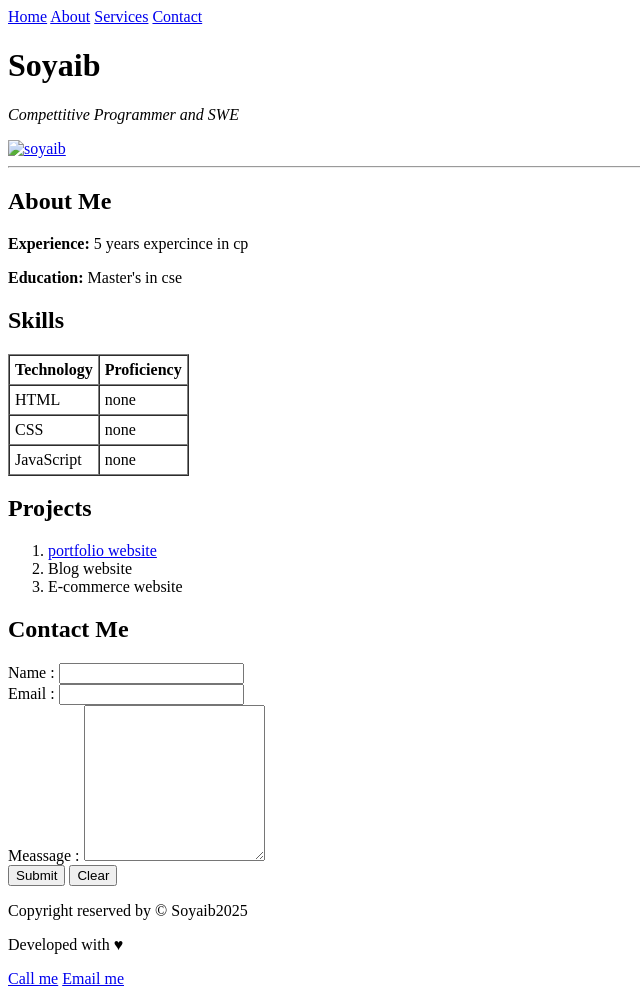
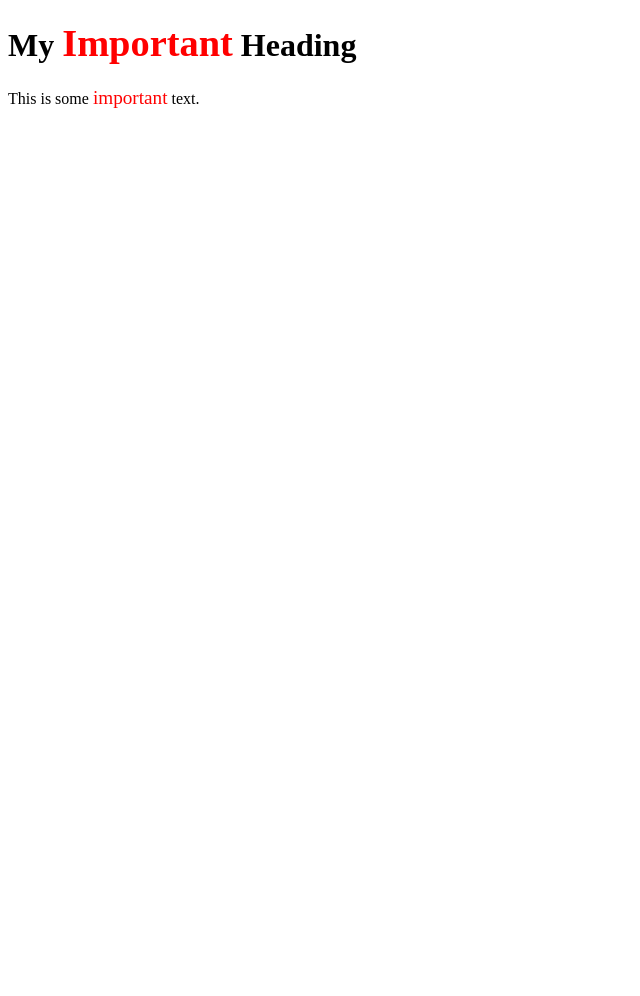
Before and after one commit to Soyaib10/html-css, a plain HTML site: page exceercise.html in a window 1280 px wide. Shown: the whole page, without its empty margins (0-640 px from the left). After the commit the page ends 800 px from the top, so only its background shows below. Drawn offline with Linux system fonts and the light colour scheme.

Commit message:
some more html

```diff
--- a/exceercise.html
+++ b/exceercise.html
@@ -1,116 +1,17 @@
+<!DOCTYPE html>
+<html>
+<head>
+<style>
+.note {
+  font-size: 120%;
+  color: red;
+}
+</style>
+</head>
+<body>
 
-<!DOCTYPE html>
-<html lang="en">
-  <head>
-    <meta charset="UTF-8" />
-    <meta name="viewport" content="width=device-width, initial-scale=1.0" />
-    <title>My Portfolio</title>
-  </head>
-  <body>
-    <!--Section: navbar -->
-    <nav>
-        <div class="navbar">
-            <a href="#home">Home</a>
-            <a href="#about">About</a>
-            <a href="#services">Services</a>
-            <a href="#contact">Contact</a>
-        </div>
-    </nav>
+<h1>My <span class="note">Important</span> Heading</h1>
+<p>This is some <span class="note">important</span> text.</p>
 
-    <!--Section: intro -->
-    <header id="intro">
-      <h1>Soyaib</h1>
-      <p><em>Compettitive Programmer and SWE</em></p>
-      <a href="https://www.youtube.com/channel/">
-        <img src="./images/hello.jpeg" alt="soyaib" height="150" />
-      </a>
-
-      <hr />
-    </header>
-
-    <!--Section: about me -->
-    <section id="about">
-      <h2>About Me</h2>
-      <p><strong>Experience:</strong> 5 years expercince in cp</p>
-      <p>
-        <strong>Education:</strong> Master's in cse
-      </p>
-    </section>
-
-    <!--Section: Skills -->
-    <section id="skills">
-      <h2>Skills</h2>
-
-      <table border="1" cellpadding="5" cellspacing="0">
-        <thead>
-          <tr>
-            <th>Technology</th>
-            <th>Proficiency</th>
-          </tr>
-        </thead>
-        <tbody>
-          <tr>
-            <td>HTML</td>
-            <td>none</td>
-          </tr>
-          <tr>
-            <td>CSS</td>
-            <td>none</td>
-          </tr>
-          <tr>
-            <td>JavaScript</td>
-            <td>none</td>
-          </tr>
-        </tbody>
-      </table>
-    </section>
-
-    <!--Section: Projects -->
-    <section id="projects">
-      <h2>Projects</h2>
-      <ol>
-        <li>
-          <a
-            target="_blank"
-            href="https://github.com/Soyaib10/portfolio-html"
-            >portfolio website</a
-          >
-        </li>
-        <li>Blog website</li>
-        <li>E-commerce website</li>
-      </ol>
-    </section>
-
-    <!--Section: Contacts -->
-    <section id="contact">
-      <h2>Contact Me</h2>
-      <form>
-        <div>
-          <label for="name">Name : </label>
-          <input type="text" id="name" name="name" required />
-        </div>
-
-        <div>
-          <label for="email">Email : </label>
-          <input type="email" id="email" name="email" required />
-        </div>
-
-        <div>
-          <label for="message">Meassage : </label>
-          <textarea name="message" id="message" cols="20" rows="10"></textarea>
-        </div>
-
-        <button type="submit">Submit</button>
-        <button type="reset">Clear</button>
-      </form>
-    </section>
-
-    <!--Section: footer -->
-    <footer>
-      <p>Copyright reserved by &copy; Soyaib2025</p>
-      <p>Developed with &hearts;</p>
-      <a href="tel:930485789"> Call me</a>
-      <a href="mailto:soyaib10@gmail.com">Email me</a>
-    </footer>
-  </body>
+</body>
 </html>
```
Also changed, not shown: index.html (+16 -5 lines).
